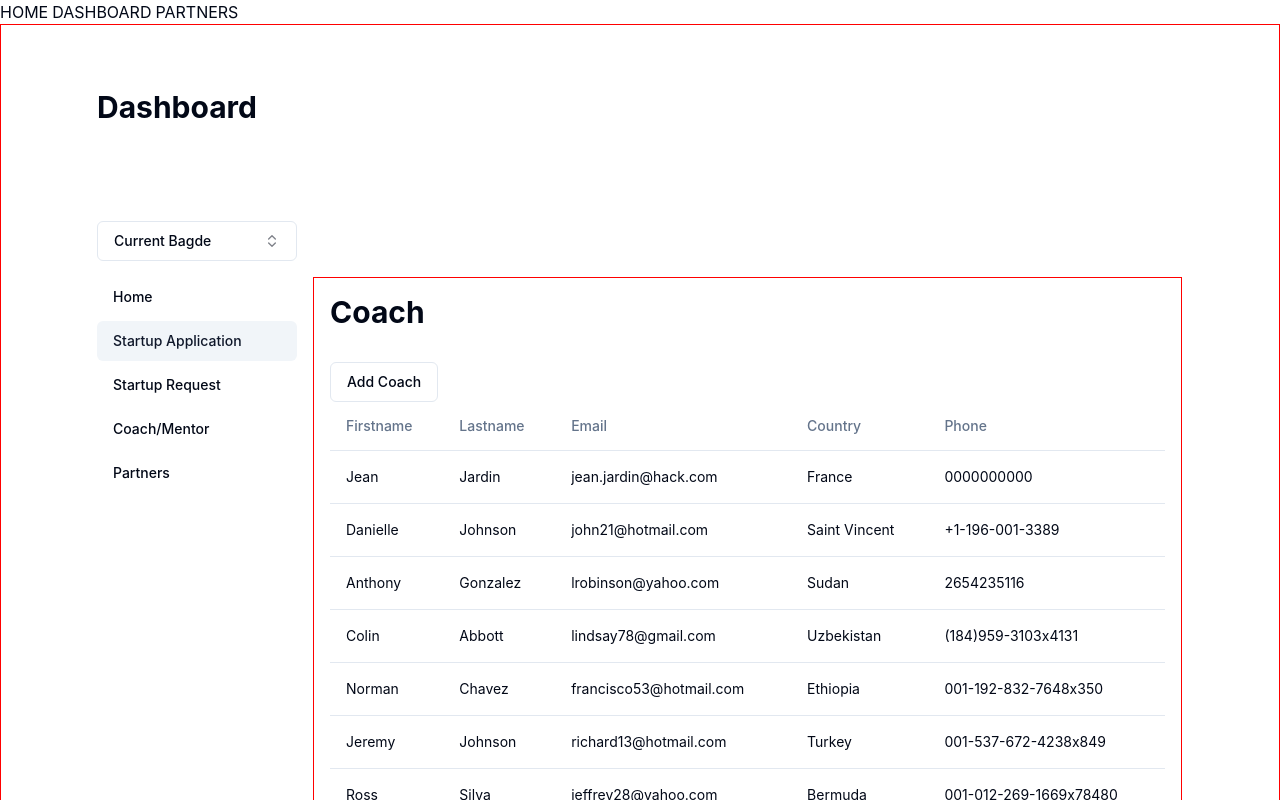
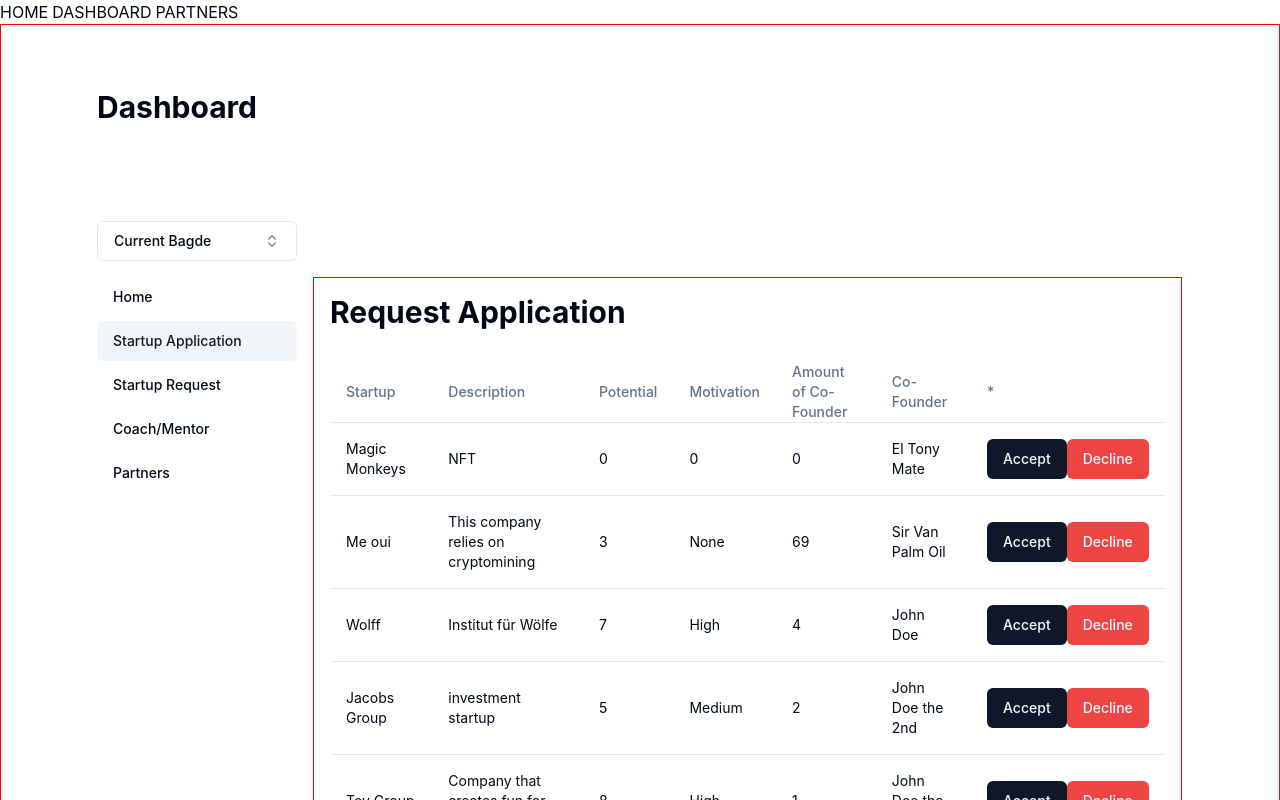
Before and after one commit to swyss/hack-42, a React (Vite) app in the folder frontend/: page /dashboard in a window 1280 px wide. Both pictures are taken after a click on the button "Startup Application". Shown: the top 800 px of the page. Built offline with nearby package versions, Linux system fonts and the light colour scheme.

Commit message:
Added Request Application

```diff
--- /dev/null
+++ b/frontend/src/components/ui/applicationtable.jsx
@@ -0,0 +1,130 @@
+import { Table, TableBody, TableCell, TableHead, TableHeader, TableRow } from "@/components/ui/table";
+import { Button } from "./button";
+
+export const Application = () => {
+    const applications = [
+        {
+            startupName: "Magic Monkeys",
+            startupDescription: "NFT",
+            startupPotential: "0",
+            startupMotivation: "0",
+            startupFounderamount: "0",
+            startupCofounder: "El Tony Mate",
+        },
+        {
+            startupName: "Me oui",
+            startupDescription: "This company relies on cryptomining",
+            startupPotential: "3",
+            startupMotivation: "None",
+            startupFounderamount: "69",
+            startupCofounder: "Sir Van Palm Oil",
+        },
+        {
+            startupName: "Wolff",
+            startupDescription: "Institut für Wölfe",
+            startupPotential: "7",
+            startupMotivation: "High",
+            startupFounderamount: "4",
+            startupCofounder: "John Doe",
+        },
+        {
+            startupName: "Jacobs Group",
+            startupDescription: "investment startup",
+            startupPotential: "5",
+            startupMotivation: "Medium",
+            startupFounderamount: "2",
+            startupCofounder: "John Doe the 2nd",
+        },
+        {
+            startupName: "Toy Group",
+            startupDescription: "Company that creates fun for children",
+            startupPotential: "8",
+            startupMotivation: "High",
+            startupFounderamount: "1",
+            startupCofounder: "John Doe the 3rd",
+        },
+        {
+            startupName: "Goldner LLC",
+            startupDescription: "Harvesting gold in goldmines",
+            startupPotential: "9",
+            startupMotivation: "none",
+            startupFounderamount: "1",
+            startupCofounder: "Ben Baron",
+        },
+        {
+            startupName: "Schaefer-Rice",
+            startupDescription: "Startup that manages rice fields via Satalite images",
+            startupPotential: "5",
+            startupMotivation: "none",
+            startupFounderamount: "2",
+            startupCofounder: "Long-Fei",
+        },
+    ];
+
+    return (
+        <div className="">
+            <div>
+                <h1 className="text-3xl font-bold">Request Application</h1>
+            </div>
+            <div className="mt-8">
+                <Table>
+                    <TableHeader>
+                        <TableRow>
+                            <TableHead>
+                                Startup
+                            </TableHead>
+                            <TableHead>
+                                Description
+                            </TableHead>
+                            <TableHead>
+                                Potential
+                            </TableHead>
+                            <TableHead>
+                                Motivation
+                            </TableHead>
+                            <TableHead>
+                                Amount of Co-Founder
+                            </TableHead>
+                            <TableHead>
+                                Co-Founder
+                            </TableHead>
+                            <TableHead>
+                                *
+                            </TableHead>
+                        </TableRow>
+                    </TableHeader>
+                    <TableBody>
+                        {applications.map((item, index) => (
+                            <TableRow key={index}>
+                                <TableCell>
+                                    {item.startupName}
+                                </TableCell>
+                                <TableCell>
+                                    {item.startupDescription}
+                                </TableCell>
+                                <TableCell>
+                                    {item.startupPotential}
+                                </TableCell>
+                                <TableCell>
+                                    {item.startupMotivation}
+                                </TableCell>
+                                <TableCell>
+                                    {item.startupFounderamount}
+                                </TableCell>
+                                <TableCell>
+                                    {item.startupCofounder}
+                                </TableCell>
+                                <TableCell>
+                                    <div className="flex flex-row">
+                                        <Button>Accept</Button>
+                                        <Button variant={"destructive"}>Decline</Button>
+                                    </div>
+                                </TableCell>
+                            </TableRow>
+                        ))}
+                    </TableBody>
+                </Table>
+            </div>
+        </div>
+    );
+};
--- a/frontend/src/pages/Dashboard.jsx
+++ b/frontend/src/pages/Dashboard.jsx
@@ -3,6 +3,7 @@ import { useState } from "react";
 import { Check, ChevronsUpDown } from "lucide-react";
 import { cn } from "@/lib/utils";
 import { Button } from "@/components/ui/button";
+import { Application} from "@/components/ui/applicationtable"
 import {
   Command,
   CommandEmpty,
@@ -91,7 +92,7 @@ const StartupOverview = () => {
   );
 };
 
-const views = [<StartupOverview />, <Coach />, <Partners />];
+const views = [<StartupOverview />, <Application />, <Coach />, <Partners />];
 
 const Dashboard = () => {
   const [open, setOpen] = React.useState(false);
@@ -125,7 +126,7 @@ const Dashboard = () => {
       </div>
     );
   };
-  const views = [<StartupOverview />, <Coach />, <Partners />];
+  const views = [<StartupOverview />, <Application />, <Coach />, <Partners />];
   const [viewIndex, setViewIndex] = useState(0);
   const [activeIndex, setActiveIndex] = useState(0);
 
```
